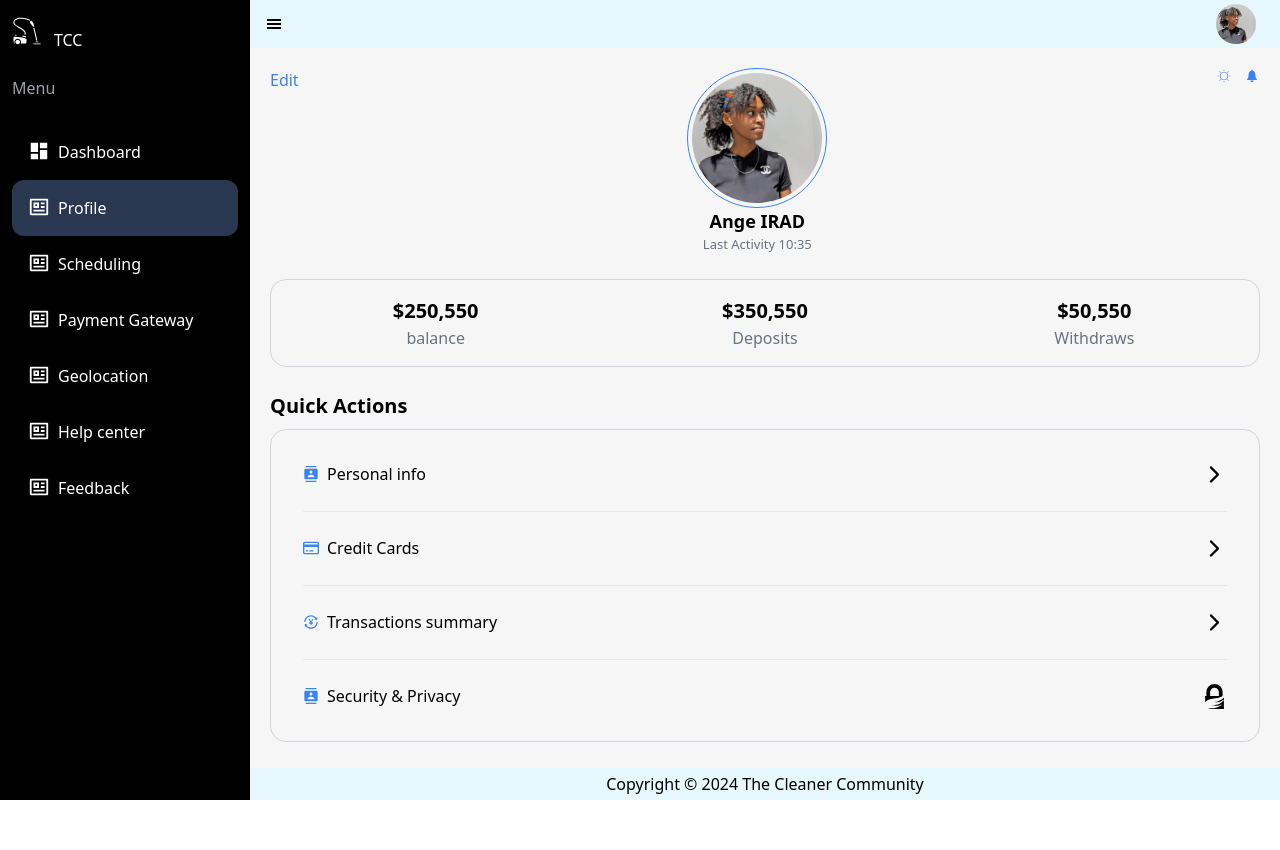
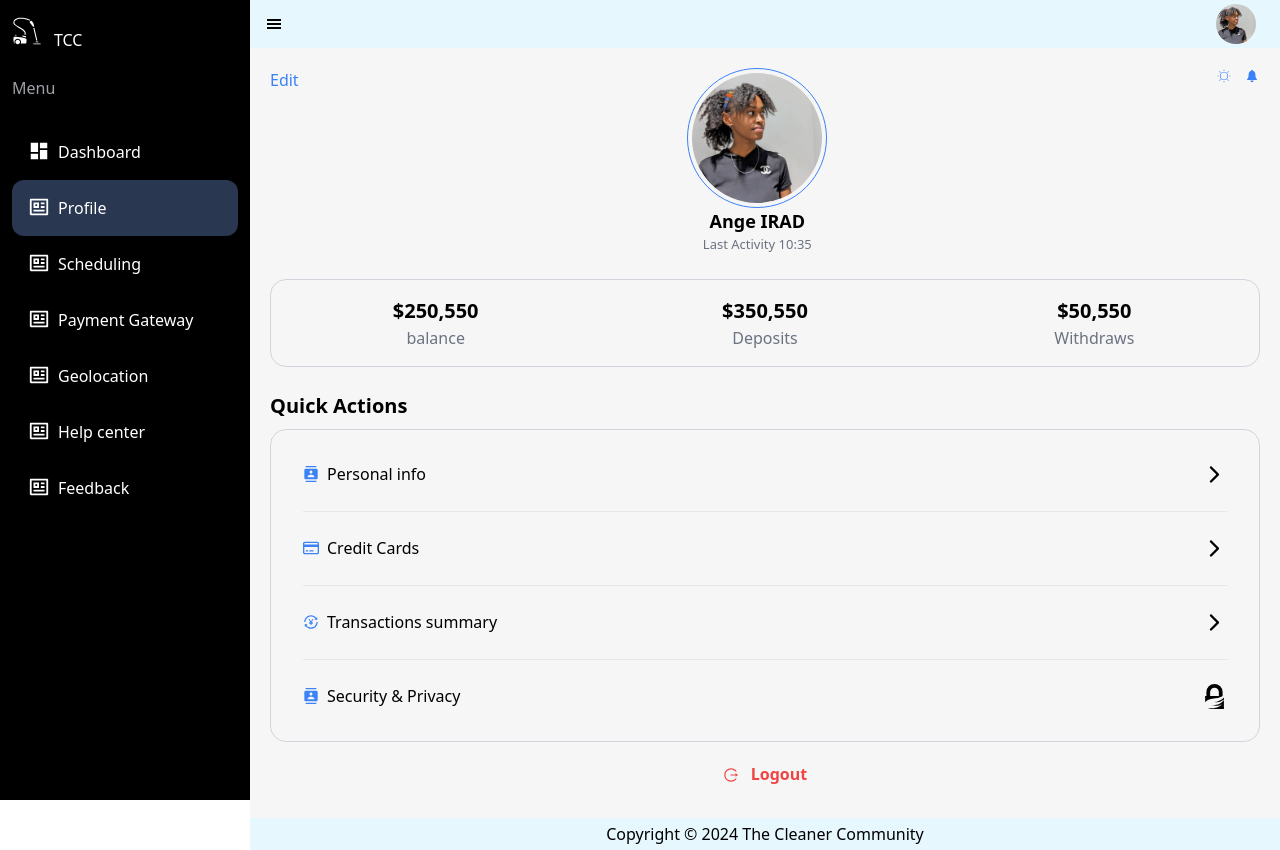
Before and after one commit to angeiradu/The_Cleaner_Community, a React (Create React App) app: page /profile in a window 1280 px wide. Before the commit the page ends 800 px from the top, so only its background shows below. Built offline with nearby package versions, Linux system fonts and the light colour scheme.

Commit message:
logout option added

```diff
--- a/src/Pages/Profile.jsx
+++ b/src/Pages/Profile.jsx
@@ -7,6 +7,7 @@ import { MdContacts } from "react-icons/md";
 import { FaRegCreditCard } from "react-icons/fa6";
 import { AiOutlineTransaction } from "react-icons/ai";
 import { SiGnuprivacyguard } from "react-icons/si";
+import { AiOutlineLogout } from "react-icons/ai";
 
 export default function Profile() {
   return (
@@ -73,8 +74,9 @@ export default function Profile() {
             <div><SiGnuprivacyguard className='text-[25px]' /></div>
           </div>
       </div>
-      <div>
-        <div></div>
+      <div className='flex gap-3 text-red-500 font-bold py-5 justify-center'>
+        <div className='pt-[5px]'><AiOutlineLogout /></div>
+        <div>Logout</div>
       </div>
     </div>
   )
```
